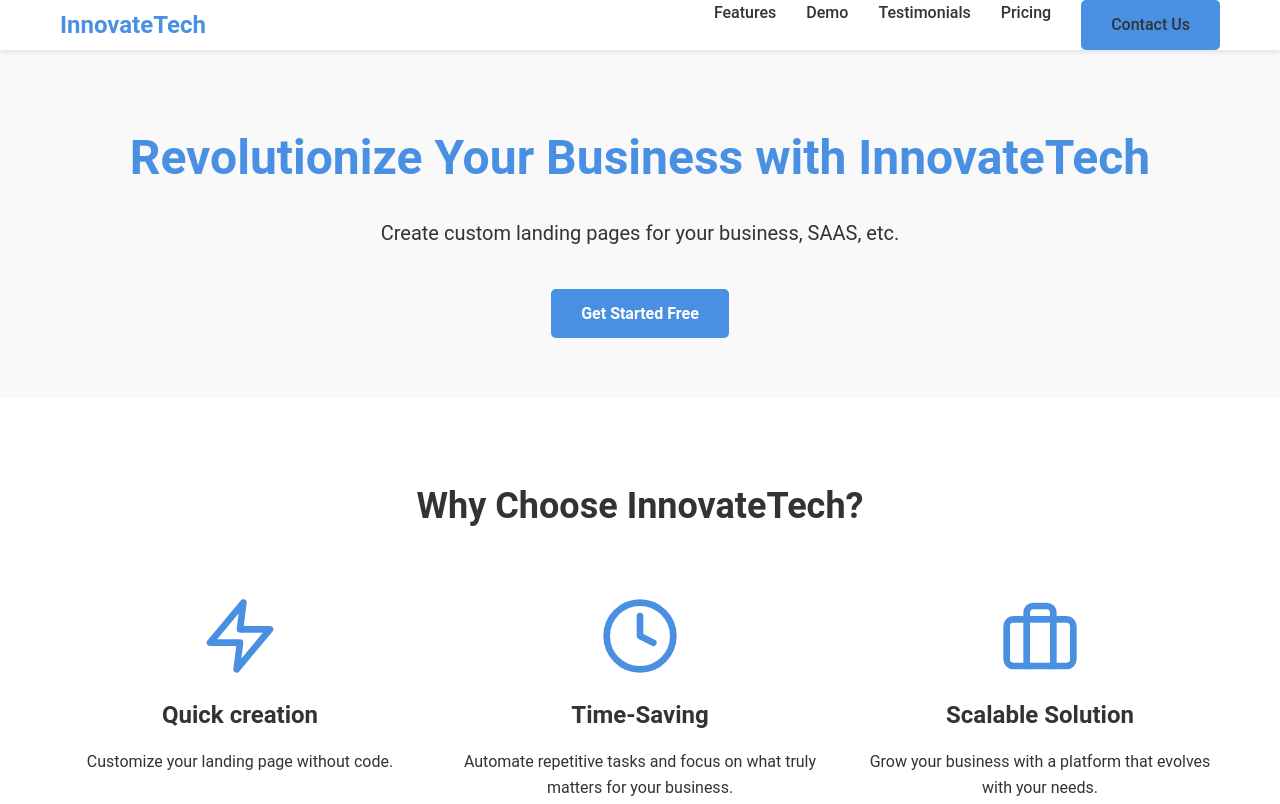
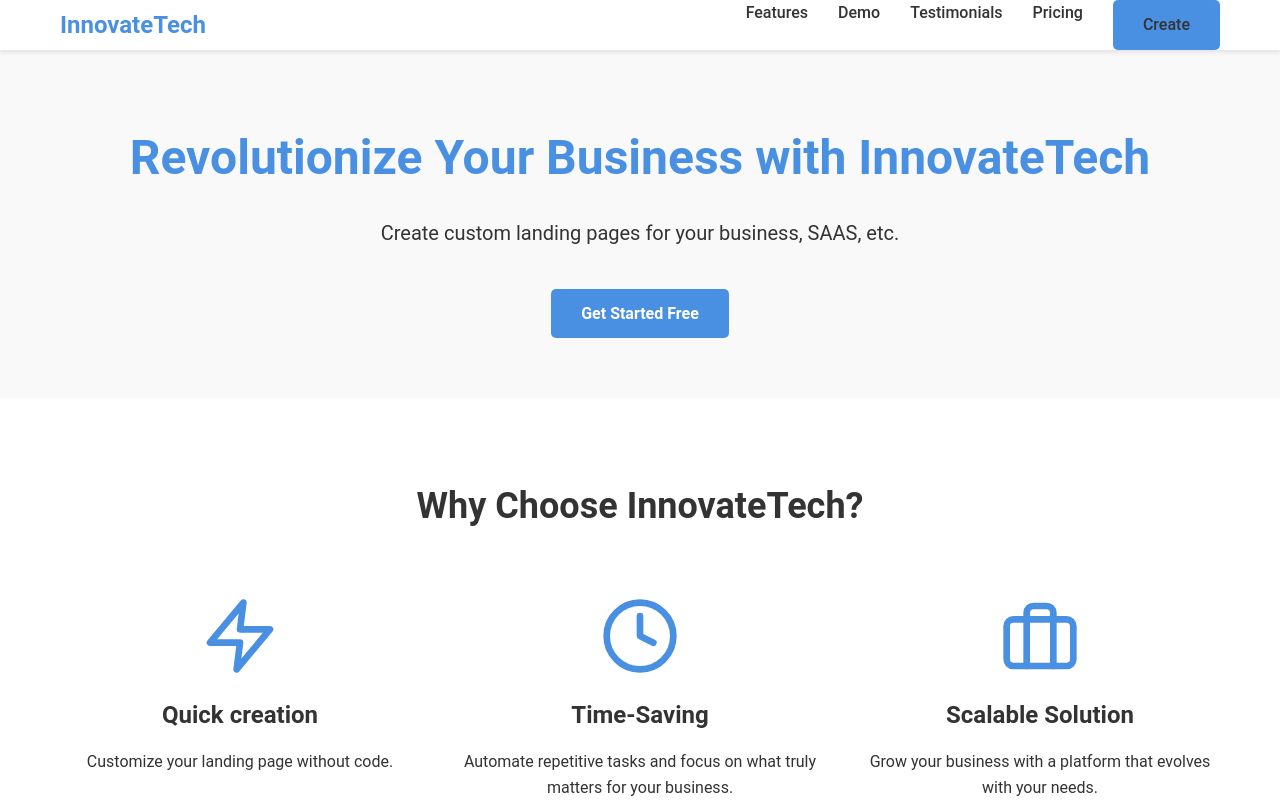
Before and after one commit to edycyber/landingcreator, a plain HTML site: page index.html in a window 1280 px wide. Shown: the top 804 px of the page. Drawn offline with Linux system fonts and the light colour scheme.

Commit message:
Update index.html

```diff
--- a/index.html
+++ b/index.html
@@ -303,7 +303,7 @@
         <li><a href="#video">Demo</a></li>
         <li><a href="#testimonials">Testimonials</a></li>
         <li><a href="#pricing">Pricing</a></li>
-        <li><a href="https://innovatetech.com/contact" class="cta-button">Contact Us</a></li>
+        <li><a href="create.html" class="cta-button">Create</a></li>
       </ul>
     </nav>
   </header>
```
